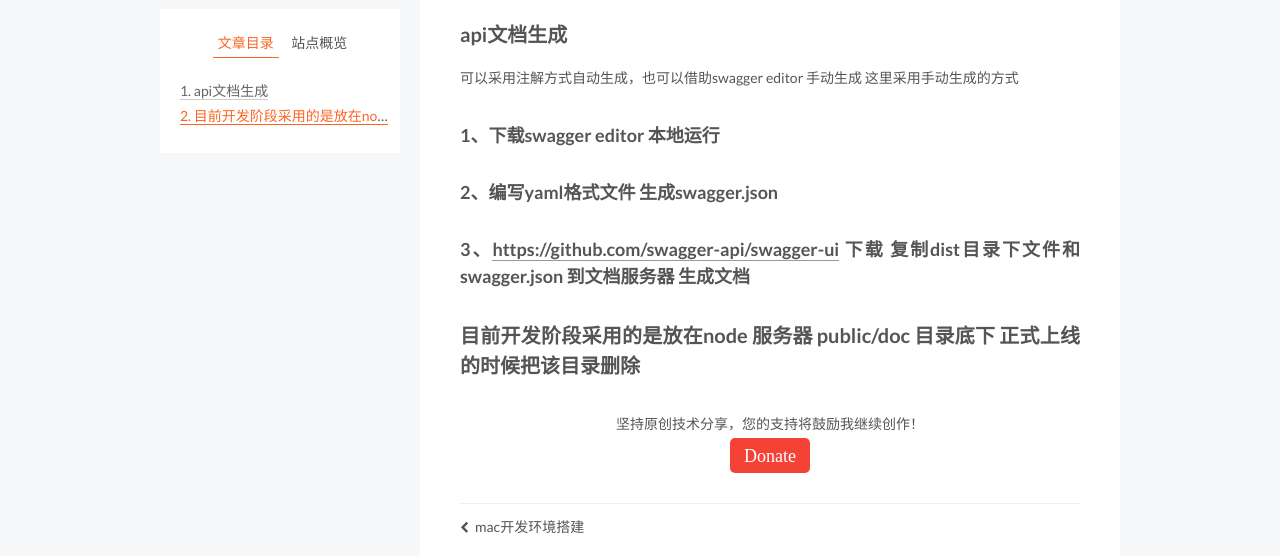
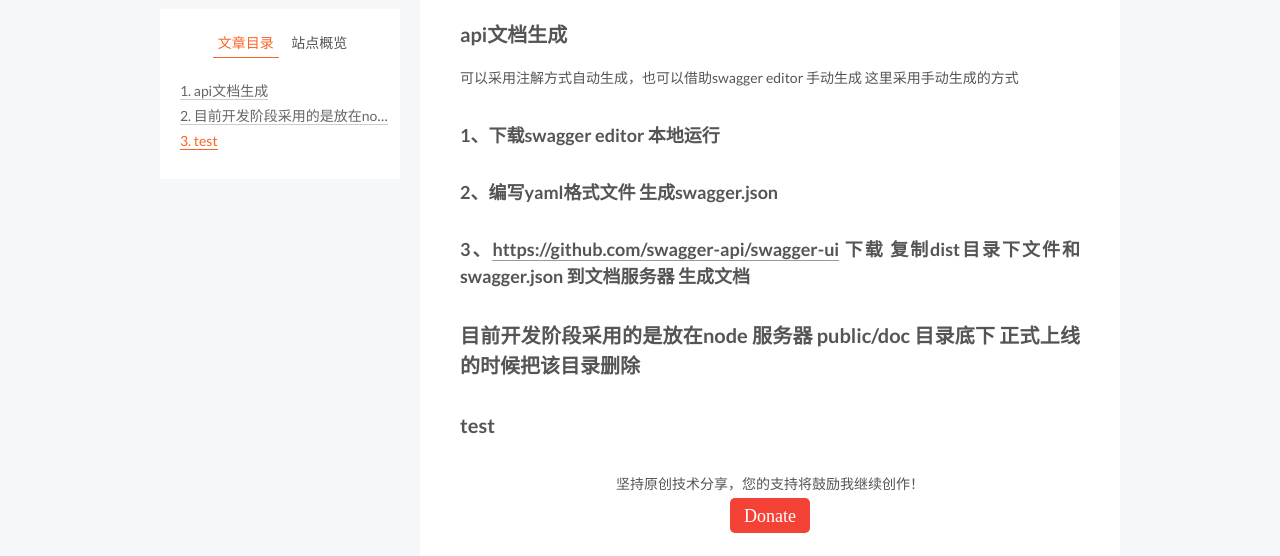
Before and after one commit to realcrazysun/realcrazysun.github.io, a plain HTML site: page 2017/10/10/swaggerui文档生成/index.html in a window 1280 px wide. Shown: the part 200-756 px from the top of the page. Drawn offline with Linux system fonts and the light colour scheme.

Commit message:
Site updated: 2018-02-11 14:18:17

```diff
--- a/2017/10/10/swaggerui文档生成/index.html
+++ b/2017/10/10/swaggerui文档生成/index.html
@@ -100,7 +100,7 @@
 <meta property="og:site_name" content="编码人生">
 <meta property="og:description" content="api文档生成可以采用注解方式自动生成，也可以借助swagger editor 手动生成 这里采用手动生成的方式 1、下载swagger editor 本地运行2、编写yaml格式文件 生成swagger.json3、https://github.com/swagger-api/swagger-ui 下载 复制dist目录下文件和 swagger.json 到文档服务器 生成文档目前开发阶段采用的">
 <meta property="og:locale" content="zh-Hans">
-<meta property="og:updated_time" content="2017-10-10T02:38:01.000Z">
+<meta property="og:updated_time" content="2018-02-11T06:16:45.000Z">
 <meta name="twitter:card" content="summary">
 <meta name="twitter:title" content="swaggerui文档生成">
 <meta name="twitter:description" content="api文档生成可以采用注解方式自动生成，也可以借助swagger editor 手动生成 这里采用手动生成的方式 1、下载swagger editor 本地运行2、编写yaml格式文件 生成swagger.json3、https://github.com/swagger-api/swagger-ui 下载 复制dist目录下文件和 swagger.json 到文档服务器 生成文档目前开发阶段采用的">
@@ -314,7 +314,7 @@
 
 
         <h2 id="api文档生成"><a href="#api文档生成" class="headerlink" title="api文档生成"></a>api文档生成</h2><p>可以采用注解方式自动生成，也可以借助swagger editor 手动生成 这里采用手动生成的方式</p>
-<h3 id="1、下载swagger-editor-本地运行"><a href="#1、下载swagger-editor-本地运行" class="headerlink" title="1、下载swagger editor 本地运行"></a>1、下载swagger editor 本地运行</h3><h3 id="2、编写yaml格式文件-生成swagger-json"><a href="#2、编写yaml格式文件-生成swagger-json" class="headerlink" title="2、编写yaml格式文件 生成swagger.json"></a>2、编写yaml格式文件 生成swagger.json</h3><h3 id="3、https-github-com-swagger-api-swagger-ui-下载-复制dist目录下文件和-swagger-json-到文档服务器-生成文档"><a href="#3、https-github-com-swagger-api-swagger-ui-下载-复制dist目录下文件和-swagger-json-到文档服务器-生成文档" class="headerlink" title="3、https://github.com/swagger-api/swagger-ui 下载 复制dist目录下文件和 swagger.json 到文档服务器 生成文档"></a>3、<a href="https://github.com/swagger-api/swagger-ui" target="_blank" rel="external">https://github.com/swagger-api/swagger-ui</a> 下载 复制dist目录下文件和 swagger.json 到文档服务器 生成文档</h3><h2 id="目前开发阶段采用的是放在node-服务器-public-doc-目录底下-正式上线的时候把该目录删除"><a href="#目前开发阶段采用的是放在node-服务器-public-doc-目录底下-正式上线的时候把该目录删除" class="headerlink" title="目前开发阶段采用的是放在node 服务器 public/doc 目录底下 正式上线的时候把该目录删除"></a>目前开发阶段采用的是放在node 服务器 public/doc 目录底下 正式上线的时候把该目录删除</h2>
+<h3 id="1、下载swagger-editor-本地运行"><a href="#1、下载swagger-editor-本地运行" class="headerlink" title="1、下载swagger editor 本地运行"></a>1、下载swagger editor 本地运行</h3><h3 id="2、编写yaml格式文件-生成swagger-json"><a href="#2、编写yaml格式文件-生成swagger-json" class="headerlink" title="2、编写yaml格式文件 生成swagger.json"></a>2、编写yaml格式文件 生成swagger.json</h3><h3 id="3、https-github-com-swagger-api-swagger-ui-下载-复制dist目录下文件和-swagger-json-到文档服务器-生成文档"><a href="#3、https-github-com-swagger-api-swagger-ui-下载-复制dist目录下文件和-swagger-json-到文档服务器-生成文档" class="headerlink" title="3、https://github.com/swagger-api/swagger-ui 下载 复制dist目录下文件和 swagger.json 到文档服务器 生成文档"></a>3、<a href="https://github.com/swagger-api/swagger-ui" target="_blank" rel="noopener">https://github.com/swagger-api/swagger-ui</a> 下载 复制dist目录下文件和 swagger.json 到文档服务器 生成文档</h3><h2 id="目前开发阶段采用的是放在node-服务器-public-doc-目录底下-正式上线的时候把该目录删除"><a href="#目前开发阶段采用的是放在node-服务器-public-doc-目录底下-正式上线的时候把该目录删除" class="headerlink" title="目前开发阶段采用的是放在node 服务器 public/doc 目录底下 正式上线的时候把该目录删除"></a>目前开发阶段采用的是放在node 服务器 public/doc 目录底下 正式上线的时候把该目录删除</h2><h2 id="test"><a href="#test" class="headerlink" title="test"></a>test</h2>
 
     </div>
 
@@ -485,7 +485,7 @@
 
 
 
-              <div class="post-toc-content"><ol class="nav"><li class="nav-item nav-level-2"><a class="nav-link" href="#api文档生成"><span class="nav-number">1.</span> <span class="nav-text">api文档生成</span></a><ol class="nav-child"><li class="nav-item nav-level-3"><a class="nav-link" href="#1、下载swagger-editor-本地运行"><span class="nav-number">1.1.</span> <span class="nav-text">1、下载swagger editor 本地运行</span></a></li><li class="nav-item nav-level-3"><a class="nav-link" href="#2、编写yaml格式文件-生成swagger-json"><span class="nav-number">1.2.</span> <span class="nav-text">2、编写yaml格式文件 生成swagger.json</span></a></li><li class="nav-item nav-level-3"><a class="nav-link" href="#3、https-github-com-swagger-api-swagger-ui-下载-复制dist目录下文件和-swagger-json-到文档服务器-生成文档"><span class="nav-number">1.3.</span> <span class="nav-text">3、https://github.com/swagger-api/swagger-ui 下载 复制dist目录下文件和 swagger.json 到文档服务器 生成文档</span></a></li></ol></li><li class="nav-item nav-level-2"><a class="nav-link" href="#目前开发阶段采用的是放在node-服务器-public-doc-目录底下-正式上线的时候把该目录删除"><span class="nav-number">2.</span> <span class="nav-text">目前开发阶段采用的是放在node 服务器 public/doc 目录底下 正式上线的时候把该目录删除</span></a></li></ol></div>
+              <div class="post-toc-content"><ol class="nav"><li class="nav-item nav-level-2"><a class="nav-link" href="#api文档生成"><span class="nav-number">1.</span> <span class="nav-text">api文档生成</span></a><ol class="nav-child"><li class="nav-item nav-level-3"><a class="nav-link" href="#1、下载swagger-editor-本地运行"><span class="nav-number">1.1.</span> <span class="nav-text">1、下载swagger editor 本地运行</span></a></li><li class="nav-item nav-level-3"><a class="nav-link" href="#2、编写yaml格式文件-生成swagger-json"><span class="nav-number">1.2.</span> <span class="nav-text">2、编写yaml格式文件 生成swagger.json</span></a></li><li class="nav-item nav-level-3"><a class="nav-link" href="#3、https-github-com-swagger-api-swagger-ui-下载-复制dist目录下文件和-swagger-json-到文档服务器-生成文档"><span class="nav-number">1.3.</span> <span class="nav-text">3、https://github.com/swagger-api/swagger-ui 下载 复制dist目录下文件和 swagger.json 到文档服务器 生成文档</span></a></li></ol></li><li class="nav-item nav-level-2"><a class="nav-link" href="#目前开发阶段采用的是放在node-服务器-public-doc-目录底下-正式上线的时候把该目录删除"><span class="nav-number">2.</span> <span class="nav-text">目前开发阶段采用的是放在node 服务器 public/doc 目录底下 正式上线的时候把该目录删除</span></a></li><li class="nav-item nav-level-2"><a class="nav-link" href="#test"><span class="nav-number">3.</span> <span class="nav-text">test</span></a></li></ol></div>
 
 
           </div>
```
Also changed, not shown: index.html (+1 -1 lines).
